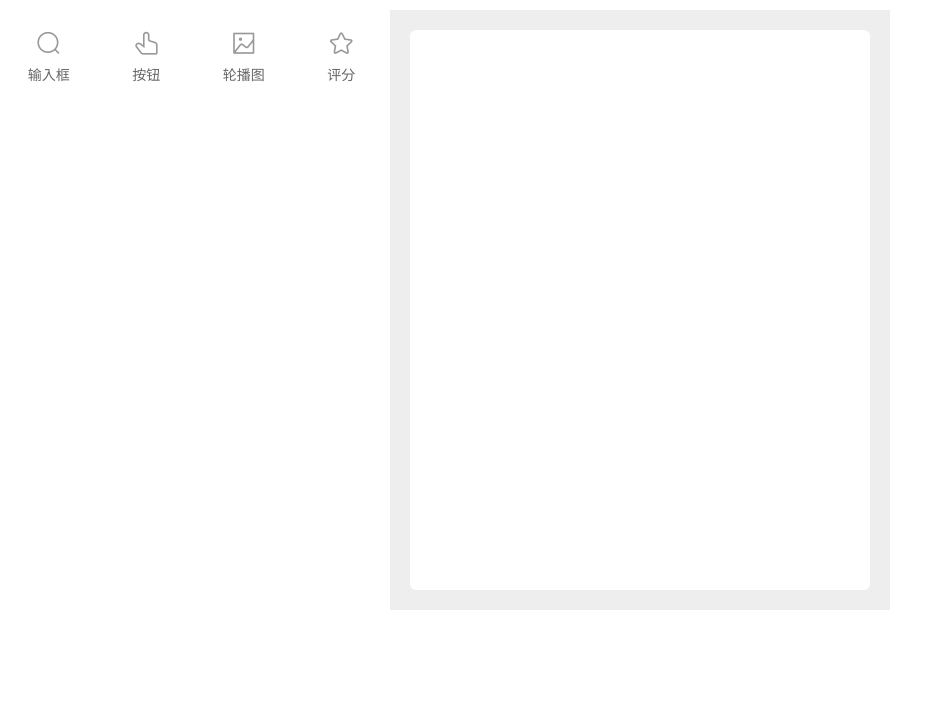
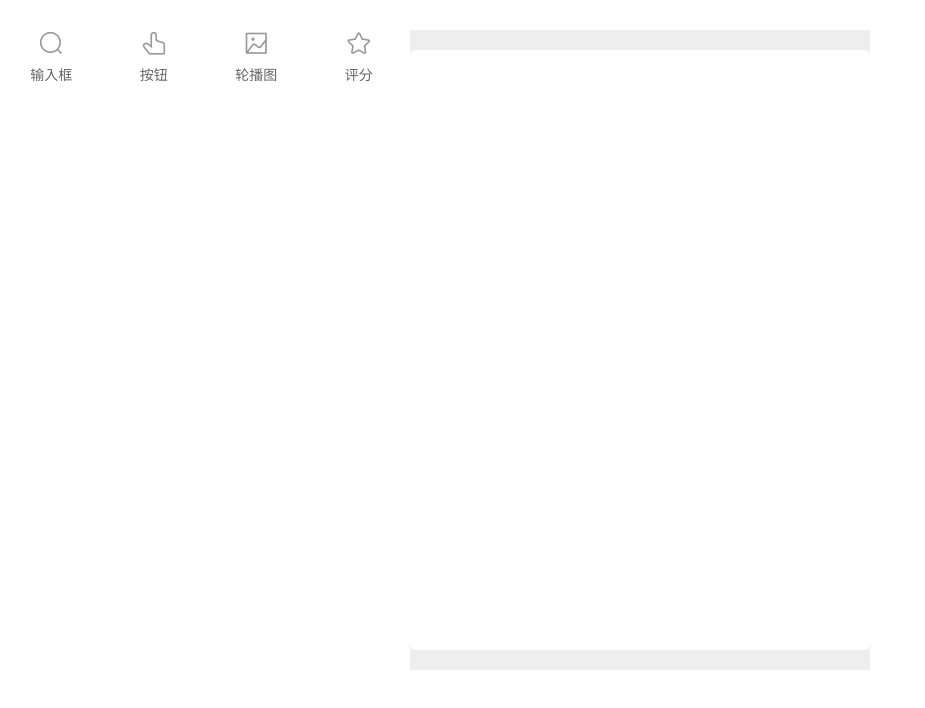
Before and after one commit to Flying-Bird1999/drag-practise, a Vue app: page / in a window 1280 px wide. Shown: the top 708 px of the page, without its empty margins (0-925 px from the left). Built offline with nearby package versions, Linux system fonts and the light colour scheme.

Commit message:
稍微修改样式

```diff
--- a/src/components/edit/index.vue
+++ b/src/components/edit/index.vue
@@ -51,7 +51,7 @@
         height: 590px;
         overflow: auto;
         h2 {
-            margin-left: 100px;
+            margin-left: 150px;
         }
         .edit {
             display: flex;
--- a/src/pages/Index.vue
+++ b/src/pages/Index.vue
@@ -185,16 +185,19 @@
             }
         }
         .center {
-            margin-top: 10px;
+            margin-top: 30px;
             padding: 0;
             width: 500px;
-            height: 600px;
+            height: 640px;
             background: #eee;
+            display: flex;
+            justify-content: center;
+            align-items: center;
             .view-content {
+                box-sizing: border-box;
                 background: #fff;
                 width: 460px;
-                height: 560px;
-                margin: 20px;
+                height: 600px;
                 border-radius: 6px;
                 overflow: auto;
                 position: relative;
```
